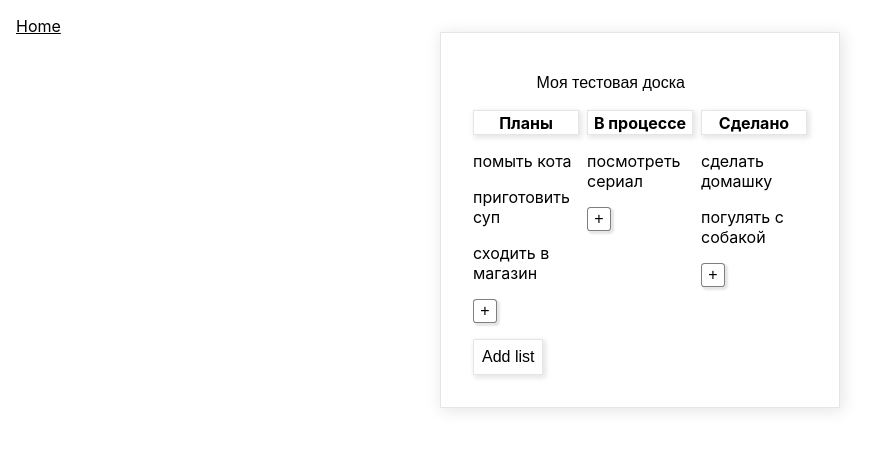
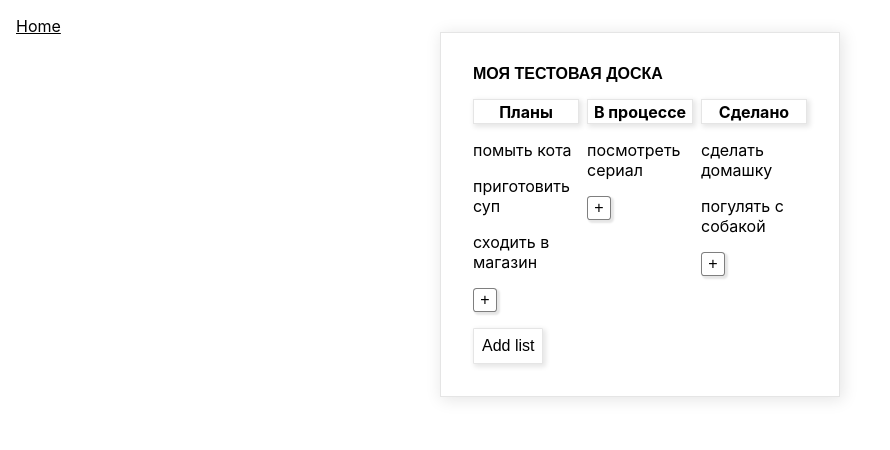
Before and after one commit to GaliaBonda/react-study-vol2, a React (Create React App) app: page /board in a window 1280 px wide. Both pictures are taken after a click on the element "МОЯ ТЕСТОВАЯ ДОСКА". Shown: the top 450 px of the page, without its empty margins (0-890 px from the left). Built offline with nearby package versions, Linux system fonts and the light colour scheme; no server answers.

Commit message:
input styles for board

```diff
--- a/src/pages/Board/Board.tsx
+++ b/src/pages/Board/Board.tsx
@@ -107,9 +107,9 @@ class Board extends React.Component<propsType, stateType> {
             <Link className="board__link" to="/">Home</Link>
             <div className="board-container">
                 <h1 className="board__title" onClick={this.editOn} onBlur={this.editOff}>
-                    {!this.state.editOn ? <span>{board.title}</span> :
-                    <input value={this.state.editedBoardTitle} onChange={this.handleChange} onKeyUp={this.handleKeyUp} ref={this.textInput}/>}
-                    <span> {board.id}</span>
+                    {!this.state.editOn ? <span className="board__title-span">{board.title}</span> :
+                    <input className="board__input board__title-span" value={this.state.editedBoardTitle} onChange={this.handleChange} onKeyUp={this.handleKeyUp} ref={this.textInput}/>}
+                    <span className="board__title-id"> {board.id}</span>
                 </h1>
                 <ul className="board__list">{lists}</ul>
                 <button className="board__btn btn">Add list</button>
--- a/src/pages/Board/board.scss
+++ b/src/pages/Board/board.scss
@@ -15,6 +15,9 @@
         text-transform: uppercase;
         text-align: center;
         font-size: 1.5rem;
+        display: flex;
+        justify-content: space-between;
+         font-family: Arial, Helvetica, sans-serif
     }
 
     &__list {
@@ -38,4 +41,15 @@
         left: 1em;
         color: black;
     }
+
+    &__input {
+        font-weight: inherit;
+    text-transform: inherit;
+    font-family: inherit;
+    padding: 0;
+    // display: inline;
+    border: none;
+    // text-align: inherit;
+    // font-size: inherit;
+    }
 }
```
